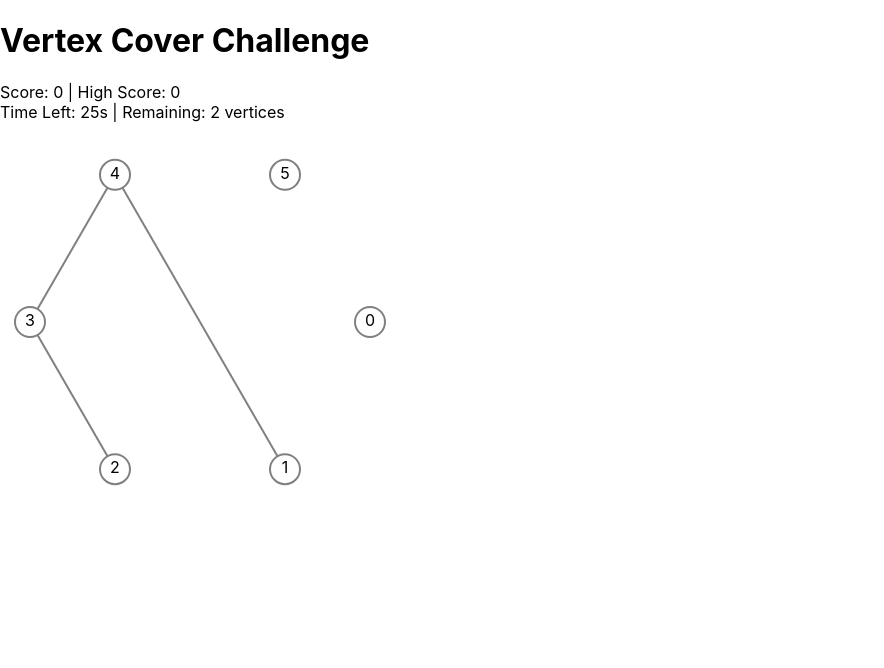
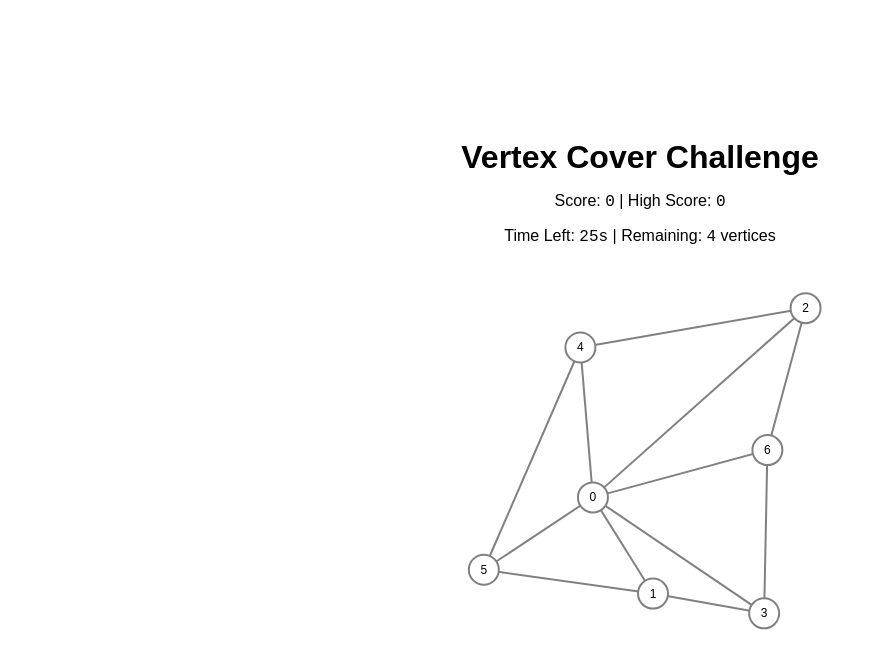
Before and after one commit to jacksoncmu/nphard, a React (Create React App) app in the folder my-app/: page / in a window 1280 px wide. Shown: the top 668 px of the page, without its empty margins (0-884 px from the left). Built offline with nearby package versions, Linux system fonts and the light colour scheme.

Commit message:
added planar graphs and replaced tailwind with plain old css

```diff
--- a/my-app/src/App.css
+++ /dev/null
@@ -1,38 +0,0 @@
-.App {
-  text-align: center;
-}
-
-.App-logo {
-  height: 40vmin;
-  pointer-events: none;
-}
-
-@media (prefers-reduced-motion: no-preference) {
-  .App-logo {
-    animation: App-logo-spin infinite 20s linear;
-  }
-}
-
-.App-header {
-  background-color: #282c34;
-  min-height: 100vh;
-  display: flex;
-  flex-direction: column;
-  align-items: center;
-  justify-content: center;
-  font-size: calc(10px + 2vmin);
-  color: white;
-}
-
-.App-link {
-  color: #61dafb;
-}
-
-@keyframes App-logo-spin {
-  from {
-    transform: rotate(0deg);
-  }
-  to {
-    transform: rotate(360deg);
-  }
-}
--- a/my-app/src/App.js
+++ b/my-app/src/App.js
@@ -3,7 +3,7 @@ import VertexCoverGame from './components/VertexCoverGame';
 
 function App() {
   return (
-    <div className="App">
+    <div>
       <VertexCoverGame />
     </div>
   );
--- /dev/null
+++ b/my-app/src/components/VertexCoverGame.css
@@ -0,0 +1,96 @@
+/* Global reset */
+html, body, #root {
+    margin: 0;
+    padding: 0;
+    width: 100%;
+    height: 100%;
+}
+
+.vertex-cover-container {
+    display: flex;
+    flex-direction: column;
+    align-items: center;
+    justify-content: center;
+    width: 100vw;
+    height: 100vh;
+    gap: 1rem;
+    box-sizing: border-box;
+    padding: 1rem;
+    font-family: Arial, sans-serif;
+}
+
+.header {
+    font-size: 2rem;
+    font-weight: bold;
+    margin: 0;
+}
+
+.scoreboard,
+.stats {
+    font-size: 1rem;
+}
+
+.mono {
+    font-family: monospace;
+}
+
+/* Remove border and background from the SVG container */
+.vertex-cover-svg {
+    /* no border */
+    /* no background */
+}
+
+/* Edges */
+.edge {
+    stroke: gray;
+    stroke-width: 2;
+    fill: none;
+}
+.edge.bold {
+    stroke: black;
+    stroke-width: 4;
+}
+
+/* Nodes */
+.node {
+    fill: white;
+    stroke: gray;
+    stroke-width: 2;
+    cursor: pointer;
+}
+.node.selected {
+    fill: lightgreen;
+    stroke: black;
+    stroke-width: 4;
+}
+.node-group:hover circle {
+    opacity: 0.8;
+}
+.node-label {
+    font-size: 0.75rem;
+    pointer-events: none;
+}
+
+/* Game Over */
+.game-over {
+    display: flex;
+    flex-direction: column;
+    align-items: center;
+    gap: 0.5rem;
+}
+.game-over-text {
+    font-size: 1.25rem;
+    color: red;
+}
+.retry-button {
+    padding: 0.5rem 1rem;
+    background-color: #3b82f6;
+    color: white;
+    border: none;
+    border-radius: 0.25rem;
+    cursor: pointer;
+    font-size: 1rem;
+}
+.retry-button:hover {
+    background-color: #2563eb;
+}
--- a/my-app/src/components/VertexCoverGame.jsx
+++ b/my-app/src/components/VertexCoverGame.jsx
@@ -1,10 +1,11 @@
 import React, { useState, useEffect, useRef, useMemo } from 'react';
+import './VertexCoverGame.css';
 
 // Utility to generate a random graph that is guaranteed to have a vertex cover
 function generateGraph() {
   const maxAttempts = 10;
   for (let attempt = 0; attempt < maxAttempts; attempt++) {
-    const nodeCount = Math.floor(Math.random() * 4) + 6; // 6-9 nodes
+    const nodeCount = Math.floor(Math.random() * 4) + 6; // 6–9 nodes
     const nodes = Array.from({ length: nodeCount }, (_, i) => ({ id: i }));
     const edges = [];
     for (let i = 0; i < nodeCount; i++) {
@@ -13,39 +14,110 @@ function generateGraph() {
       }
     }
     if (edges.length === 0) edges.push({ u: 0, v: 1 });
-    const minCover = findMinVertexCover(nodeCount, edges);
-    if (minCover !== null) return { nodes, edges, k: minCover };
+    const k = findMinVertexCover(nodeCount, edges);
+    if (k !== null) return { nodes, edges, k };
   }
   return { nodes: [{ id: 0 }, { id: 1 }], edges: [{ u: 0, v: 1 }], k: 1 };
 }
 
+// Utility to generate a random planar graph
+function generatePlanarGraph() {
+  const nodeCount = Math.floor(Math.random() * 4) + 6; // 6–9 nodes
+  const minDist = 100;
+  const nodes = [];
+
+  while (nodes.length < nodeCount) {
+    const x = Math.random() * 360 + 20;
+    const y = Math.random() * 360 + 20;
+    if (!nodes.some(n => Math.hypot(n.x - x, n.y - y) < minDist)) {
+      nodes.push({ id: nodes.length, x, y });
+    }
+  }
+
+  const edges = [];
+  for (let i = 0; i < nodeCount; i++) {
+    const dists = nodes
+      .map(n => ({ id: n.id, dist: Math.hypot(n.x - nodes[i].x, n.y - nodes[i].y) }))
+      .sort((a, b) => a.dist - b.dist);
+    for (let j = 1; j <= 3 && j < dists.length; j++) {
+      const v = dists[j].id;
+      const candidate = { u: i, v };
+      if (edges.some(e => (e.u === i && e.v === v) || (e.u === v && e.v === i))) continue;
+
+      const crosses = edges.some(e => {
+        const A = nodes.find(n => n.id === e.u);
+        const B = nodes.find(n => n.id === e.v);
+        const C = nodes[i];
+        const D = nodes.find(n => n.id === v);
+        function orient(P, Q, R) {
+          return (Q.x - P.x) * (R.y - P.y) - (Q.y - P.y) * (R.x - P.x);
+        }
+        function intersect(P, Q, R, S) {
+          return (
+            orient(P, Q, R) * orient(P, Q, S) < 0 &&
+            orient(R, S, P) * orient(R, S, Q) < 0
+          );
+        }
+        return intersect(A, B, C, D);
+      });
+      if (!crosses) edges.push(candidate);
+    }
+  }
+
+  if (edges.length < nodeCount - 1) {
+    for (let i = 1; i < nodeCount; i++) {
+      edges.push({ u: i - 1, v: i });
+    }
+  }
+
+  const k = findMinVertexCover(nodeCount, edges);
+  return { nodes, edges, k };
+}
+
+// Brute‑force solver for minimum vertex cover
 function findMinVertexCover(n, edges) {
   let best = null;
-  for (let mask = 0; mask < (1 << n); mask++) {
-    const selected = [...Array(n).keys()].filter(i => mask & (1 << i));
-    if (best !== null && selected.length >= best) continue;
-    if (edges.every(({ u, v }) => selected.includes(u) || selected.includes(v))) {
-      best = selected.length;
+  for (let mask = 0; mask < 1 << n; mask++) {
+    const sel = [...Array(n).keys()].filter(i => mask & (1 << i));
+    if (best !== null && sel.length >= best) continue;
+    if (edges.every(({ u, v }) => sel.includes(u) || sel.includes(v))) {
+      best = sel.length;
     }
   }
   return best;
 }
 
+// Pick a layout + graph together, rejecting grid if too many nodes
+function newRound() {
+  let layout, g;
+  do {
+    const r = Math.random();
+    layout = r < 0.30 ? 'circle' : r < 0.60 ? 'grid' : 'planar';
+    g = layout === 'planar' ? generatePlanarGraph() : generateGraph();
+  } while (layout === 'grid' && g.nodes.length > 8);
+  return { layout, graph: g };
+}
+
 export default function VertexCoverGame() {
   const TIMER = 30;
   const width = 400, height = 400, radius = 15;
-  const ARC_OFFSET = 50;
 
-  const [graph, setGraph] = useState(generateGraph());
+  // initialize both layout and graph in one go
+  const init = useMemo(() => newRound(), []);
+  const [layout, setLayout] = useState(init.layout);
+  const [graph, setGraph] = useState(init.graph);
+
   const [selected, setSelected] = useState(new Set());
   const [timeLeft, setTimeLeft] = useState(TIMER);
   const [gameOver, setGameOver] = useState(false);
   const [score, setScore] = useState(0);
   const [highScore, setHighScore] = useState(0);
   const timerRef = useRef(null);
-  const layout = useMemo(() => (Math.random() < 0.5 ? 'circle' : 'grid'), [graph]);
 
-  // Reset timer when a new game starts or graph changes
+  // Reset selection when graph changes
+  useEffect(() => setSelected(new Set()), [graph]);
+
+  // Timer
   useEffect(() => {
     if (!gameOver) {
       clearInterval(timerRef.current);
@@ -55,7 +127,7 @@ export default function VertexCoverGame() {
     return () => clearInterval(timerRef.current);
   }, [gameOver, graph]);
 
-  // End game when time runs out
+  // Time's up
   useEffect(() => {
     if (timeLeft <= 0) {
       clearInterval(timerRef.current);
@@ -63,6 +135,16 @@ export default function VertexCoverGame() {
       setHighScore(hs => Math.max(hs, score));
     }
   }, [timeLeft, score]);
+
+  // Advance to next round
+  const startNext = () => {
+    const { layout: L, graph: G } = newRound();
+    setLayout(L);
+    setGraph(G);
+    setGameOver(false);
+    setTimeLeft(TIMER);
+    setSelected(new Set());
+  };
 
   // Check for correct cover
   useEffect(() => {
@@ -72,203 +154,99 @@ export default function VertexCoverGame() {
       selected.size === k
     ) {
       setScore(s => s + 1);
-      setTimeout(() => {
-        setGraph(generateGraph());
-        setSelected(new Set());
-      }, 500);
+      setTimeout(startNext, 500);
     }
   }, [selected, graph]);
 
   const handleNodeClick = id => {
     if (gameOver) return;
     setSelected(prev => {
-      const copy = new Set(prev);
-      if (copy.has(id)) copy.delete(id);
-      else if (copy.size < graph.k) copy.add(id);
-      return copy;
+      const c = new Set(prev);
+      if (c.has(id)) c.delete(id);
+      else if (c.size < graph.k) c.add(id);
+      return c;
     });
   };
 
   const handleRetry = () => {
     setScore(0);
-    setGameOver(false);
-    setGraph(generateGraph());
-    setSelected(new Set());
+    startNext();
   };
 
-  // Compute node positions once per graph/layout
+  // Compute positions
   const positions = useMemo(() => {
     if (layout === 'grid' && graph.nodes.length <= 8) {
       const cols = 4, rows = 2;
-      const xSpacing = width / (cols + 1);
-      const ySpacing = height / (rows + 1);
-      const availableSpots = [];
-      for (let r = 0; r < rows; r++) {
-        for (let c = 0; c < cols; c++) {
-          availableSpots.push({ row: r, col: c });
-        }
-      }
-      for (let i = availableSpots.length - 1; i > 0; i--) {
-        const j = Math.floor(Math.random() * (i + 1));
-        [availableSpots[i], availableSpots[j]] = [
-          availableSpots[j],
-          availableSpots[i]
-        ];
-      }
-      return graph.nodes.map((n, i) => {
-        const { row, col } = availableSpots[i];
-        return {
+      const xSp = width / (cols + 1), ySp = height / (rows + 1);
+      const spots = Array.from({ length: cols * rows }, (_, i) => ({ row: Math.floor(i / cols), col: i % cols }))
+        .sort(() => Math.random() - 0.5);
+      return graph.nodes.map((n, i) => ({ ...n, x: xSp * (spots[i].col + 1), y: ySp * (spots[i].row + 1) }));
+    } else if (layout === 'circle') {
+      return graph.nodes.map((n, i) => ({
         ...n,
-          row,
-          col,
-          x: xSpacing * (col + 1),
-          y: ySpacing * (row + 1)
-        };
-      });
+        x: width / 2 + (width / 2 - 2 * radius) * Math.cos((2 * Math.PI * i) / graph.nodes.length),
+        y: height / 2 + (height / 2 - 2 * radius) * Math.sin((2 * Math.PI * i) / graph.nodes.length),
+      }));
     } else {
-      return graph.nodes.map((n, i) => {
-        const angle = (2 * Math.PI * i) / graph.nodes.length;
-        return {
-          ...n,
-          x:
-            width / 2 +
-            (width / 2 - 2 * radius) * Math.cos(angle),
-          y:
-            height / 2 +
-            (height / 2 - 2 * radius) * Math.sin(angle)
-        };
-      });
+      return graph.nodes;
     }
   }, [graph, layout]);
 
   return (
-    <div className="flex flex-col items-center p-4">
-      <h1 className="text-2xl font-bold mb-2">Vertex Cover Challenge</h1>
-      <div className="mb-2">
-        Score: <span className="font-mono">{score}</span> | High Score:{' '}
-        <span className="font-mono">{highScore}</span>
+    <div className="vertex-cover-container">
+      <h1 className="header">Vertex Cover Challenge</h1>
+      <div className="scoreboard">
+        Score: <span className="mono">{score}</span> | High Score: <span className="mono">{highScore}</span>
       </div>
 
       {gameOver ? (
-        <div className="flex flex-col items-center">
-          <div className="text-xl text-red-600 mb-2">
-            Time's up! Game over.
-          </div>
-          <button
-            onClick={handleRetry}
-            className="px-4 py-2 bg-blue-500 text-white rounded"
-          >
-            Retry
-          </button>
+        <div className="game-over">
+          <div className="game-over-text">Time’s up!</div>
+          <button onClick={handleRetry} className="retry-button">Retry</button>
         </div>
       ) : (
         <>
-          <div className="mb-2">
-            Time Left: <span className="font-mono">{timeLeft}s</span> | Remaining:{' '}
-            <span className="font-mono">{graph.k - selected.size}</span> vertices
+          <div className="stats">
+            Time Left: <span className="mono">{timeLeft}s</span> | Remaining: <span className="mono">{graph.k - selected.size}</span> vertices
           </div>
-          <svg width={width} height={height} className="border">
-          {graph.edges.map((edge, idx) => {
-  const uPos = positions.find(p => p.id === edge.u);
-  const vPos = positions.find(p => p.id === edge.v);
-  const bold = selected.has(edge.u) || selected.has(edge.v);
+          <svg width={width} height={height} className="vertex-cover-svg">
+            {graph.edges.map((e, i) => {
+              const u = positions.find(p => p.id === e.u);
+              const v = positions.find(p => p.id === e.v);
+              const bold = selected.has(e.u) || selected.has(e.v);
 
-  // —— new: straight lines for circle layout ——
-  if (layout === 'circle') {
-    return (
-      <line
-        key={idx}
-        x1={uPos.x}
-        y1={uPos.y}
-        x2={vPos.x}
-        y2={vPos.y}
-        strokeWidth={bold ? 4 : 2}
-        stroke={bold ? 'black' : 'gray'}
-      />
-    );
-  }
-
-  // —— existing grid-only code below ——
-  // top-row circle arcs
-  if (
-    uPos.row === 0 &&
-    vPos.row === 0 &&
-    Math.abs(uPos.col - vPos.col) > 1
-  ) {
-    const x1 = uPos.x, y1 = uPos.y, x2 = vPos.x, y2 = vPos.y;
-    const rx = Math.abs(x2 - x1) / 2;
-    const ry = ARC_OFFSET;
+              if (layout === 'grid') {
+                const dx = v.x - u.x, dy = v.y - u.y;
+                const len = Math.hypot(dx, dy) || 1;
+                const offset = Math.max(30, len * 0.3);
+                const cx = (u.x + v.x) / 2 + (-dy / len) * offset;
+                const cy = (u.y + v.y) / 2 + ( dx / len) * offset;
                 return (
                   <path
-        key={idx}
-        d={`M ${x1} ${y1} A ${rx} ${ry} 0 0 1 ${x2} ${y2}`}
-        fill="none"
-        strokeWidth={bold ? 4 : 2}
-        stroke={bold ? 'black' : 'gray'}
-      />
-    );
-  }
-
-  const useArc =
-    (uPos.row === vPos.row && Math.abs(uPos.col - vPos.col) > 1) ||
-    (uPos.col === vPos.col && Math.abs(uPos.row - vPos.row) > 0);
-
-  if (!useArc && (uPos.x === vPos.x || uPos.y === vPos.y)) {
-    return (
-      <line
-        key={idx}
-        x1={uPos.x}
-        y1={uPos.y}
-        x2={vPos.x}
-        y2={vPos.y}
-        strokeWidth={bold ? 4 : 2}
-        stroke={bold ? 'black' : 'gray'}
+                    key={i}
+                    d={`M ${u.x},${u.y} Q ${cx},${cy} ${v.x},${v.y}`}
+                    className={bold ? 'edge bold' : 'edge'}
                   />
                 );
               } else {
-    const midX = (uPos.x + vPos.x) / 2;
-    const midY = (uPos.y + vPos.y) / 2;
-    const dx = vPos.x - uPos.x;
-    const dy = vPos.y - uPos.y;
-    const len = Math.hypot(dx, dy) || 1;
-    const normX = -dy / len;
-    const normY = dx / len;
-    const cx = midX + normX * ARC_OFFSET;
-    const cy = midY + normY * ARC_OFFSET;
                 return (
-      <path
-        key={idx}
-        d={`M ${uPos.x} ${uPos.y} Q ${cx} ${cy} ${vPos.x} ${vPos.y}`}
-        fill="none"
-        strokeWidth={bold ? 4 : 2}
-        stroke={bold ? 'black' : 'gray'}
+                  <line
+                    key={i}
+                    x1={u.x} y1={u.y}
+                    x2={v.x} y2={v.y}
+                    className={bold ? 'edge bold' : 'edge'}
                   />
                 );
               }
             })}
 
-            {positions.map(node => (
-              <g
-                key={node.id}
-                onClick={() => handleNodeClick(node.id)}
-                className="cursor-pointer"
-              >
+            {positions.map(n => (
+              <g key={n.id} onClick={() => handleNodeClick(n.id)} className="node-group">
                 <circle
-                  cx={node.x}
-                  cy={node.y}
-                  r={radius}
-                  stroke={selected.has(node.id) ? 'black' : 'gray'}
-                  strokeWidth={selected.has(node.id) ? 4 : 2}
-                  fill={selected.has(node.id) ? 'lightgreen' : 'white'}
+                  cx={n.x} cy={n.y} r={radius}
+                  className={selected.has(n.id) ? 'node selected' : 'node'}
                 />
-                <text
-                  x={node.x}
-                  y={node.y + 4}
-                  textAnchor="middle"
-                  className="pointer-events-none text-sm"
-                >
-                  {node.id}
-                </text>
+                <text x={n.x} y={n.y + 4} textAnchor="middle" className="node-label">{n.id}</text>
               </g>
             ))}
           </svg>
```
Lines whose indentation alone changed are shown as unchanged.
